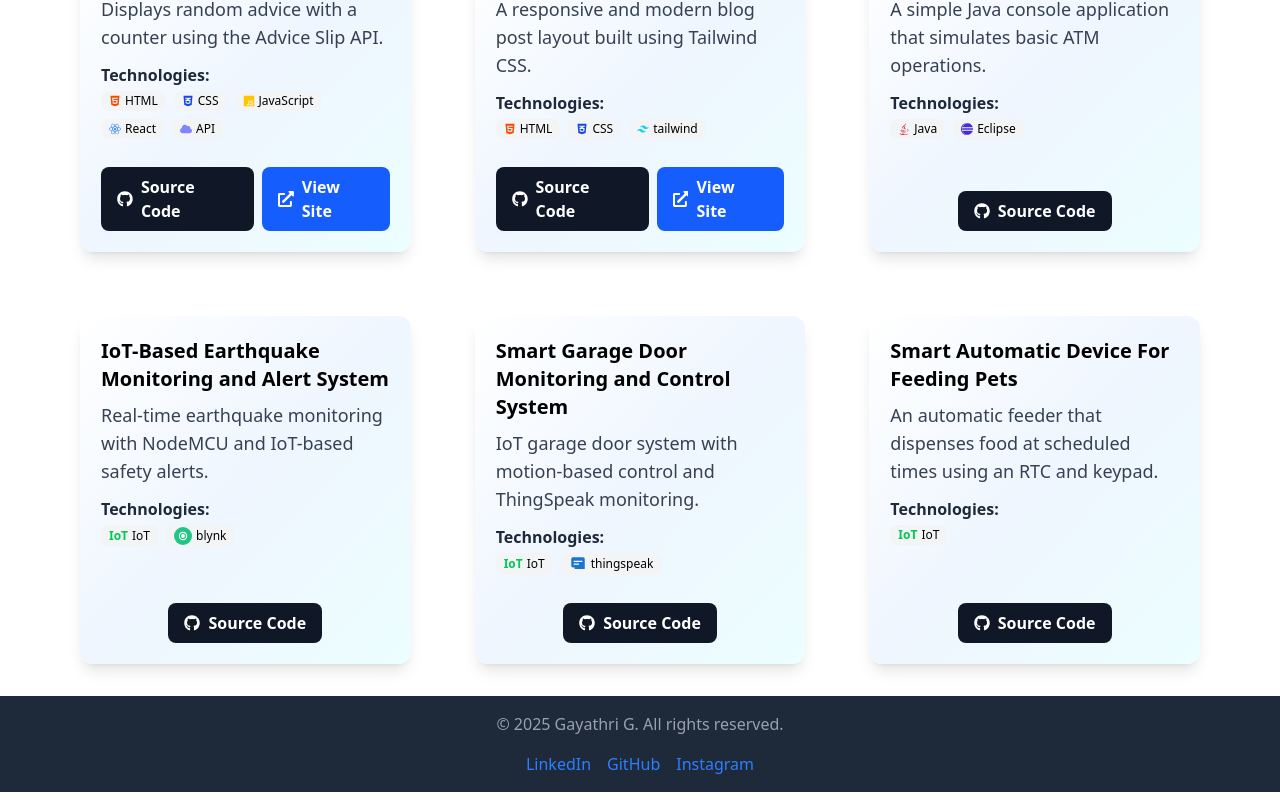
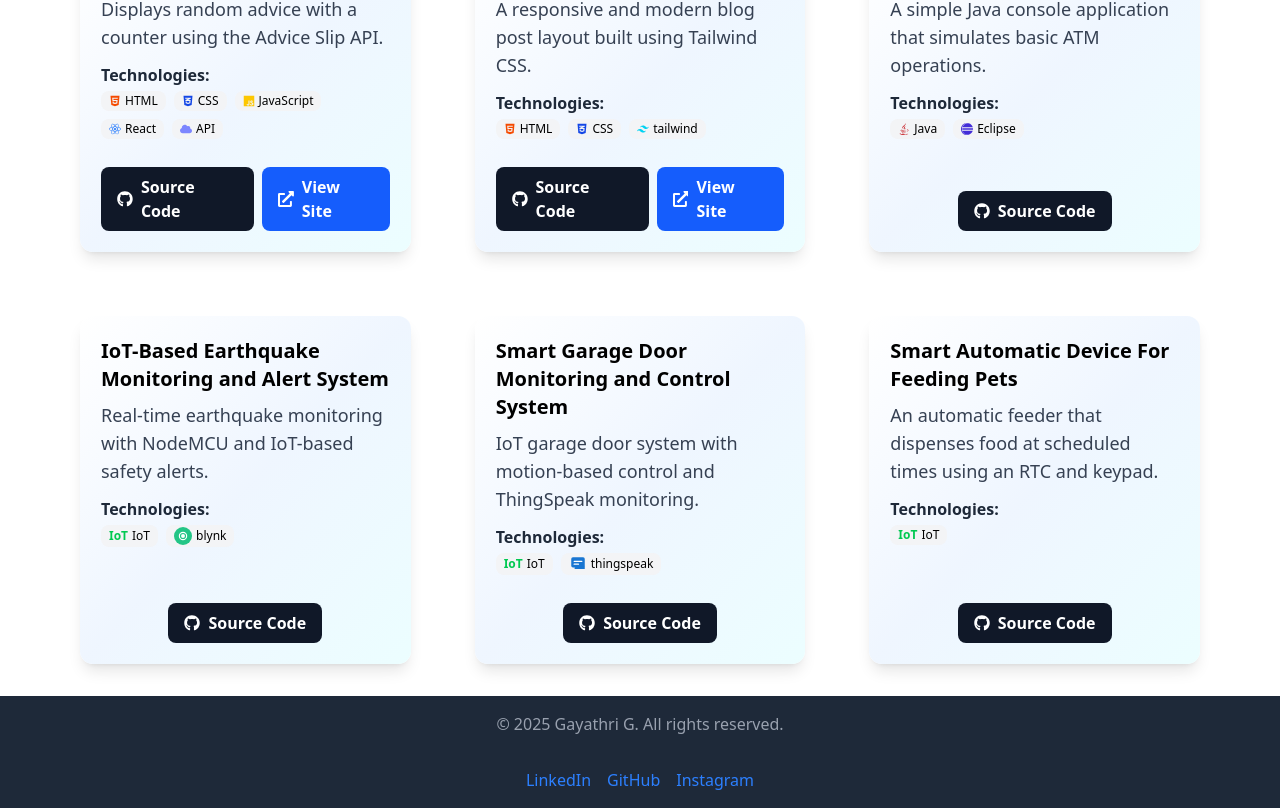
Before and after one commit to GAYATHRI1006/DevFolio, a React (Vite) app: page / in a window 1280 px wide. Shown: the part 5731-6539 px from the top of the page. Built offline with nearby package versions, Linux system fonts and the light colour scheme.

Commit message:
Update Footer.jsx

```diff
--- a/src/components/Footer.jsx
+++ b/src/components/Footer.jsx
@@ -7,7 +7,7 @@ const Footer = () => {
          <div id='footer' className="footer  relative z-10 w-full bg-gray-800 shadow-lg">
         <div className="container mx-auto px-4 py-4 text-center">
             <p className="text-gray-400">© 2025 Gayathri G. All rights reserved. </p>
-            <div className="social-links mt-4">
+            <div className="social-links mt-8">
             <a href="https://www.linkedin.com/in/gayathri1006/" target="_blank" rel="noopener noreferrer" className="text-blue-500 hover:underline mx-2">LinkedIn</a>
             <a href="https://github.com/GAYATHRI1006" target="_blank" rel="noopener noreferrer" className="text-blue-500 hover:underline mx-2">GitHub</a>
             <a href="https://www.instagram.com/_._.unique_one._._/" target="_blank" rel="noopener noreferrer" className="text-blue-500 hover:underline mx-2">Instagram</a>
```
